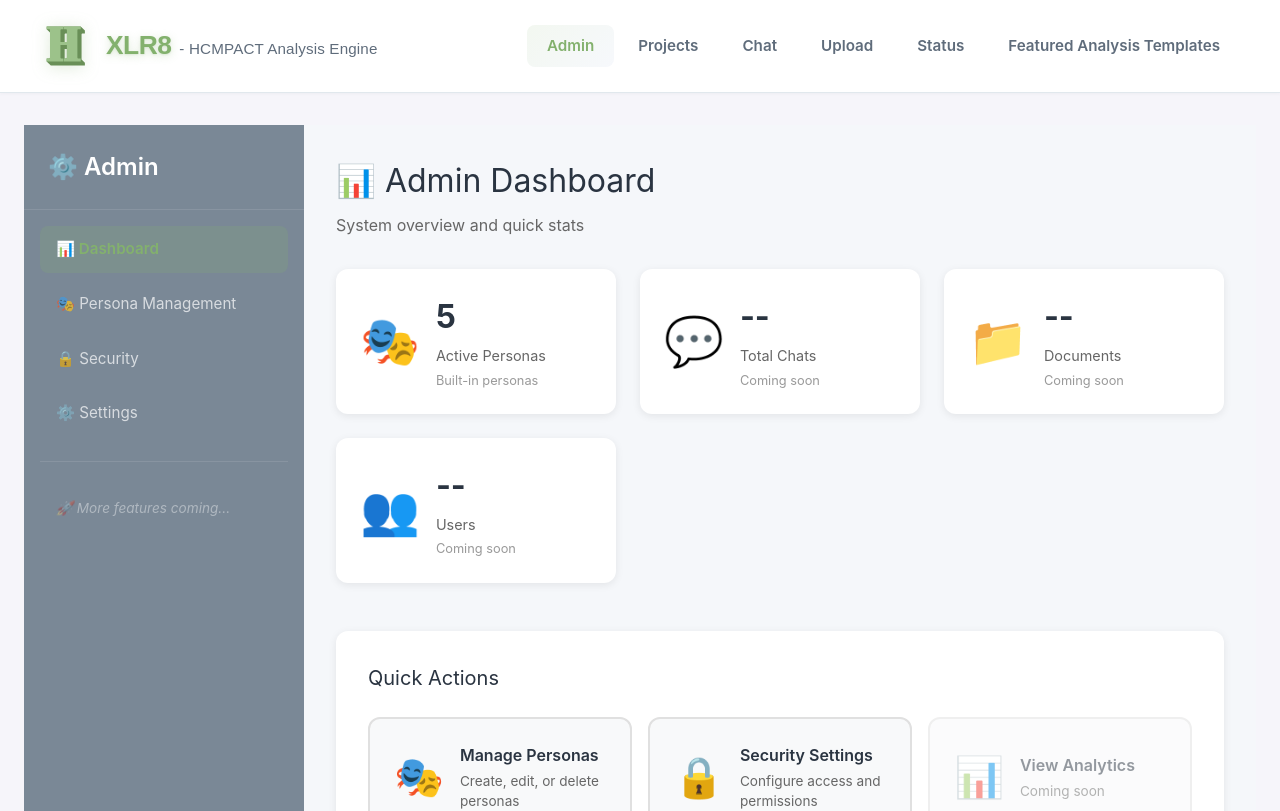
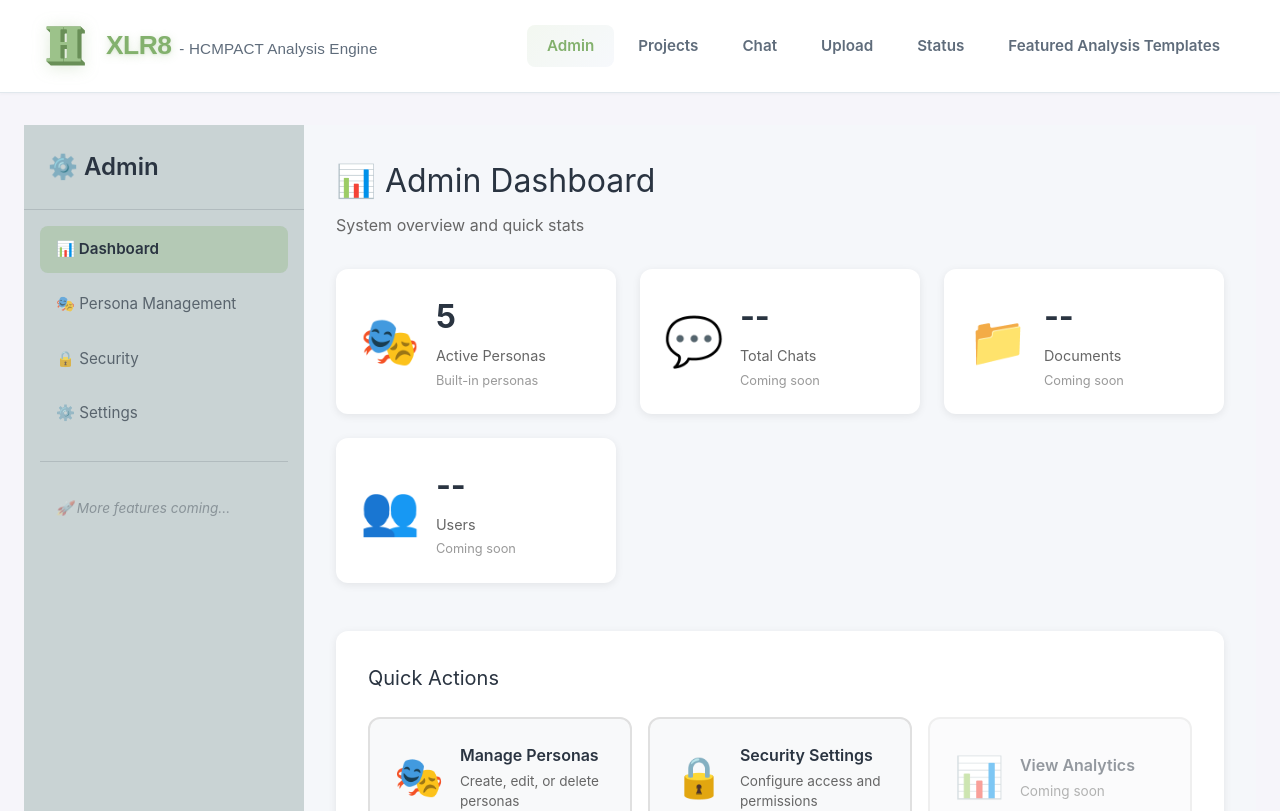
Before and after one commit to scottshowers/xlr8, a React (Vite) app in the folder frontend/: page /admin in a window 1280 px wide. Shown: the top 811 px of the page. Built offline with nearby package versions, Linux system fonts and the light colour scheme; no server answers.

Commit message:
Update AdminPage.jsx

```diff
--- a/frontend/src/pages/AdminPage.jsx
+++ b/frontend/src/pages/AdminPage.jsx
@@ -293,14 +293,14 @@ const styles = {
   },
   sidebar: {
     width: '280px',
-    background: '#7a8896',
-    color: 'white',
+    background: '#c9d3d4',
+    color: '#2a3441',
     display: 'flex',
     flexDirection: 'column'
   },
   sidebarHeader: {
     padding: '1.5rem',
-    borderBottom: '1px solid rgba(255,255,255,0.1)',
+    borderBottom: '1px solid rgba(42, 52, 65, 0.15)',
     display: 'flex',
     justifyContent: 'space-between',
     alignItems: 'center'
@@ -330,7 +330,7 @@ const styles = {
     padding: '0.75rem 1rem',
     fontSize: '0.95rem',
     background: 'transparent',
-    color: 'rgba(255,255,255,0.7)',
+    color: 'rgba(42, 52, 65, 0.7)',
     border: 'none',
     borderRadius: '8px',
     cursor: 'pointer',
@@ -338,19 +338,19 @@ const styles = {
     transition: 'all 0.2s'
   },
   navItemActive: {
-    background: 'rgba(131, 177, 109, 0.2)',
-    color: '#83b16d',
+    background: 'rgba(131, 177, 109, 0.3)',
+    color: '#2a3441',
     fontWeight: '600'
   },
   navDivider: {
     height: '1px',
-    background: 'rgba(255,255,255,0.1)',
+    background: 'rgba(42, 52, 65, 0.15)',
     margin: '1rem 0'
   },
   navPlaceholder: {
     padding: '0.75rem 1rem',
     fontSize: '0.85rem',
-    color: 'rgba(255,255,255,0.4)',
+    color: 'rgba(42, 52, 65, 0.4)',
     fontStyle: 'italic'
   },
 
```
